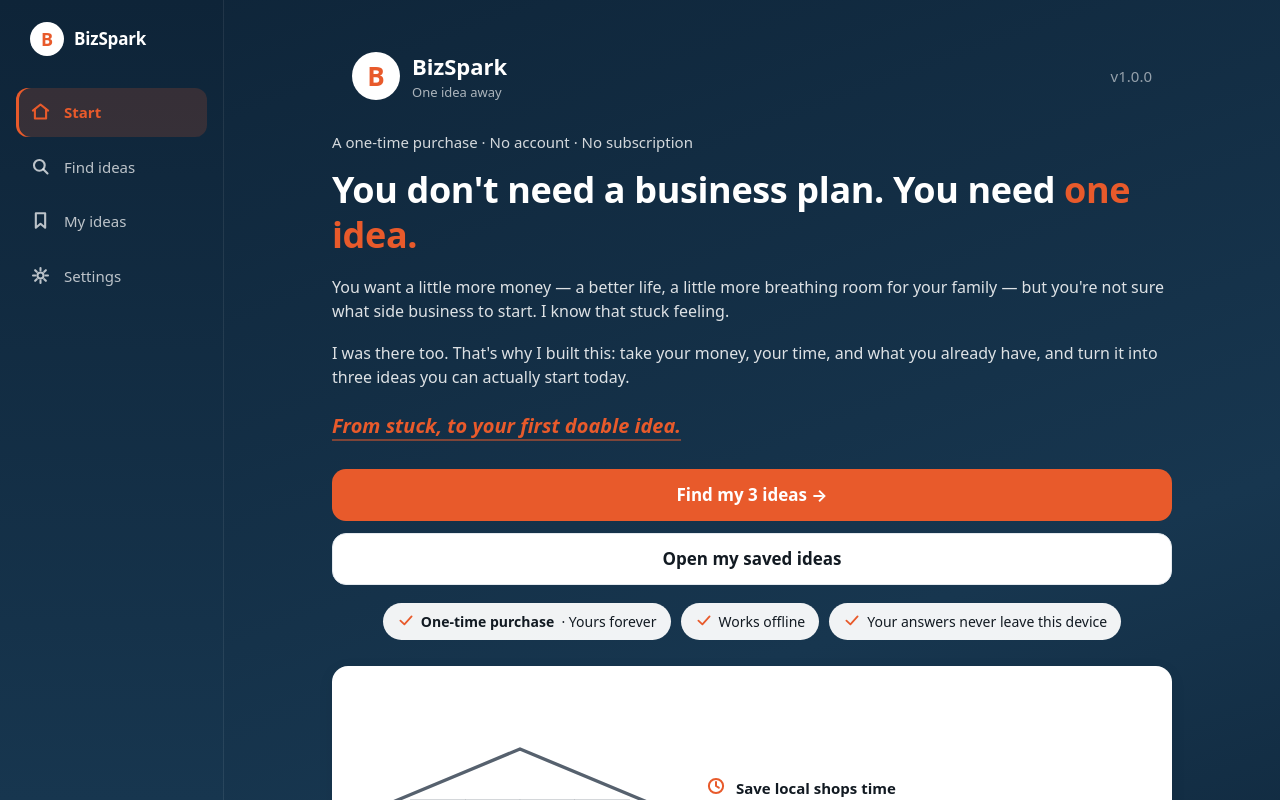
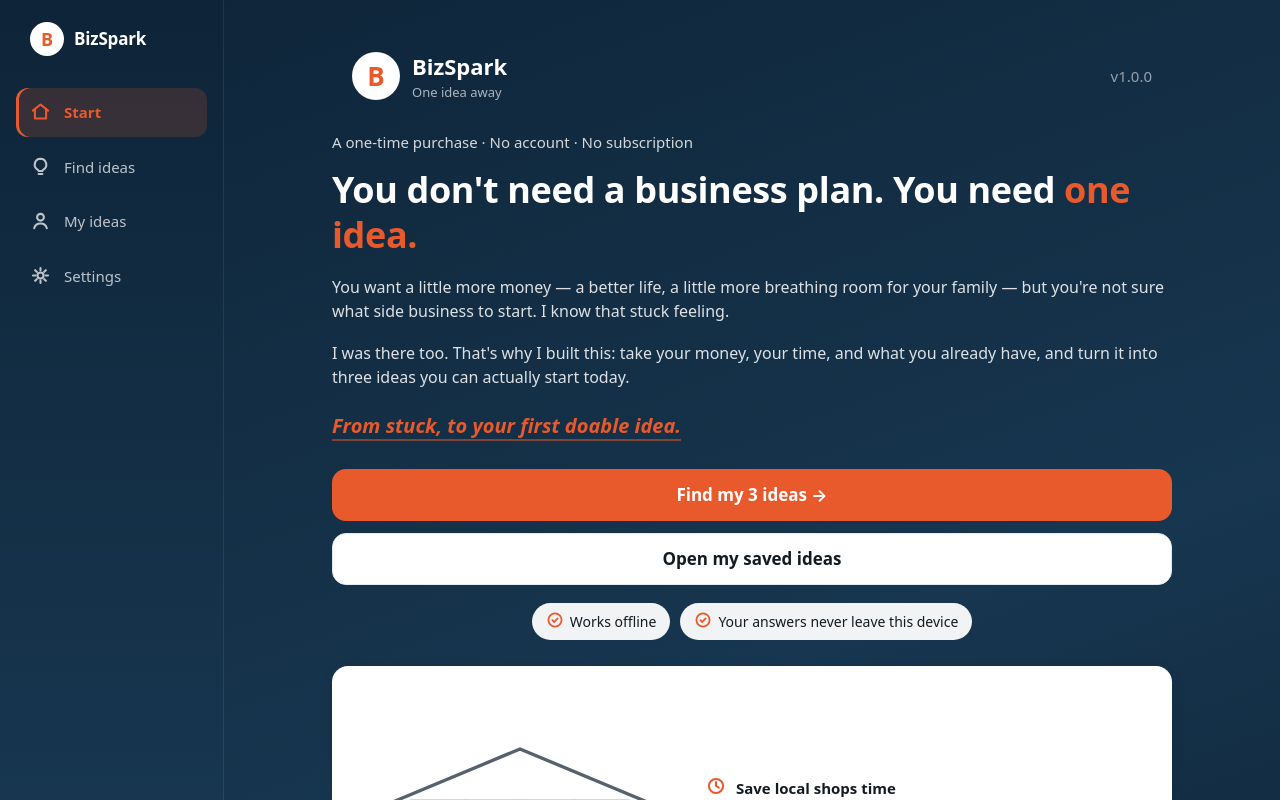
Before and after one commit to rickabcdef/BizSpark, a Vue app in the folder apps/web/: page /#/ in a window 1280 px wide. Shown: the top 800 px of the page. Built offline with nearby package versions, Linux system fonts and the light colour scheme.

Commit message:
首页对齐定稿基线静态页：导航首项中文改回「首页」，找点子换灯泡、我的换人形图标；信任胶囊去掉买断槽位保留两条离线/隐私带圈对勾

```diff
--- a/apps/web/src/components/AppShell.vue
+++ b/apps/web/src/components/AppShell.vue
@@ -41,8 +41,8 @@ watch(
 type Tab = { to: string; ico: string; key: string; match: (p: string) => boolean };
 const tabs: Tab[] = [
   { to: "/", ico: "home", key: "nav.start", match: (p) => p === "/" },
-  { to: "/quiz", ico: "search", key: "nav.quiz", match: (p) => p === "/quiz" || p === "/results" || p.startsWith("/detail") },
-  { to: "/saved", ico: "bookmark", key: "nav.saved", match: (p) => ["/saved", "/library", "/export"].includes(p) },
+  { to: "/quiz", ico: "bulb", key: "nav.quiz", match: (p) => p === "/quiz" || p === "/results" || p.startsWith("/detail") },
+  { to: "/saved", ico: "user", key: "nav.saved", match: (p) => ["/saved", "/library", "/export"].includes(p) },
   { to: "/settings", ico: "gear", key: "nav.settings", match: (p) => p === "/settings" },
 ];
 
--- a/apps/web/src/components/Icon.vue
+++ b/apps/web/src/components/Icon.vue
@@ -14,6 +14,7 @@ const PATHS: Record<string, string> = {
   doc: '<rect x="4" y="2.5" width="10" height="13" rx="1.6"/><path d="M6.5 6h5M6.5 9h5M6.5 12h3"/>',
   download: '<path d="M9 3v8.6M5.6 8.6 9 12l3.4-3.4"/><path d="M3.5 14.7h11"/>',
   bookmark: '<path d="M5 2.8h8v12.4l-4-3.4-4 3.4z"/>',
+  user: '<circle cx="9" cy="6.2" r="2.9"/><path d="M3.6 15.6c.7-2.6 2.9-4 5.4-4s4.7 1.4 5.4 4"/>',
   refresh: '<path d="M14.6 9a5.6 5.6 0 1 1-1.7-4"/><path d="M14.8 3.2v3.6h-3.6"/>',
   gear: '<circle cx="9" cy="9" r="2.6"/><path d="M9 2.6v2M9 13.4v2M2.6 9h2M13.4 9h2M4.4 4.4l1.4 1.4M12.2 12.2l1.4 1.4M13.6 4.4l-1.4 1.4M5.8 12.2l-1.4 1.4"/>',
   /* ---- 问卷：资金档 ---- */
@@ -45,6 +46,7 @@ const PATHS: Record<string, string> = {
   lock: '<rect x="4.4" y="7.8" width="9.2" height="7" rx="1.6"/><path d="M6.4 7.8V6a2.6 2.6 0 0 1 5.2 0v1.8"/>',
   bulb: '<path d="M9 2.4a5 5 0 0 1 2.5 9.3c-.5.3-.8.7-.8 1.2h-3.4c0-.5-.3-.9-.8-1.2A5 5 0 0 1 9 2.4z"/><path d="M7.4 15.4h3.2"/>',
   check: '<path d="M3.4 9.6 7.4 13.4 14.6 5.4"/>',
+  "check-circle": '<circle cx="9" cy="9" r="6.6"/><path d="m6.4 9.2 1.8 1.8 3.4-3.6"/>',
   /* ---- 原型补齐：终端 / 文件 / 操作 ---- */
   monitor: '<rect x="2.5" y="3.5" width="13" height="9" rx="1.5"/><path d="M6 15.5h6M9 12.5v3"/>',
   folder: '<path d="M3 5.5h4l1.5 1.8h6.5a1 1 0 0 1 1 1v5.7a1 1 0 0 1-1 1H3z"/><path d="M3 5.5v8.7a1 1 0 0 0 1 1h12"/>',
--- a/apps/web/src/locales/zh-CN.json
+++ b/apps/web/src/locales/zh-CN.json
@@ -2,7 +2,7 @@
   "brand.tag": "一个点子就够了",
   "common.match": "匹配",
   "common.back": "返回",
-  "nav.start": "开始",
+  "nav.start": "首页",
   "nav.quiz": "找点子",
   "nav.results": "结果",
   "nav.detail": "一页方案",
--- a/apps/web/src/views/Welcome.vue
+++ b/apps/web/src/views/Welcome.vue
@@ -1,7 +1,7 @@
 <!-- Welcome.vue — 对齐最新版原型 01-welcome。
      脚本（renderPriceSlots 价格槽、isEn 语言判断）全部保留。
      基线：深色品牌 hero；顶栏品牌徽标 + 版本；眉题 / 标题 / 两段共情 / 斜体 hook；
-     主次按钮；两条信任胶囊（含 hero-trust 价格槽）；样例白卡（插画 + 三条要点 + 三标签）；注脚。 -->
+     主次按钮；两条信任胶囊；样例白卡（插画 + 三条要点 + 三标签）；注脚。 -->
 <script setup lang="ts">
 import { computed, onMounted } from "vue";
 import { locale, t } from "../i18n";
@@ -41,9 +41,8 @@ void isEn;
       </div>
 
       <div class="trust">
-        <span class="item"><span class="ico"><Icon name="check" :size="18" /></span><span data-price-slot="hero-trust"></span></span>
-        <span class="item"><span class="ico"><Icon name="check" :size="18" /></span>{{ t("welcome.offline") }}</span>
-        <span class="item"><span class="ico"><Icon name="check" :size="18" /></span>{{ t("welcome.never_leave") }}</span>
+        <span class="item"><span class="ico"><Icon name="check-circle" :size="18" /></span>{{ t("welcome.offline") }}</span>
+        <span class="item"><span class="ico"><Icon name="check-circle" :size="18" /></span>{{ t("welcome.never_leave") }}</span>
       </div>
 
       <div class="hero-card">
```
